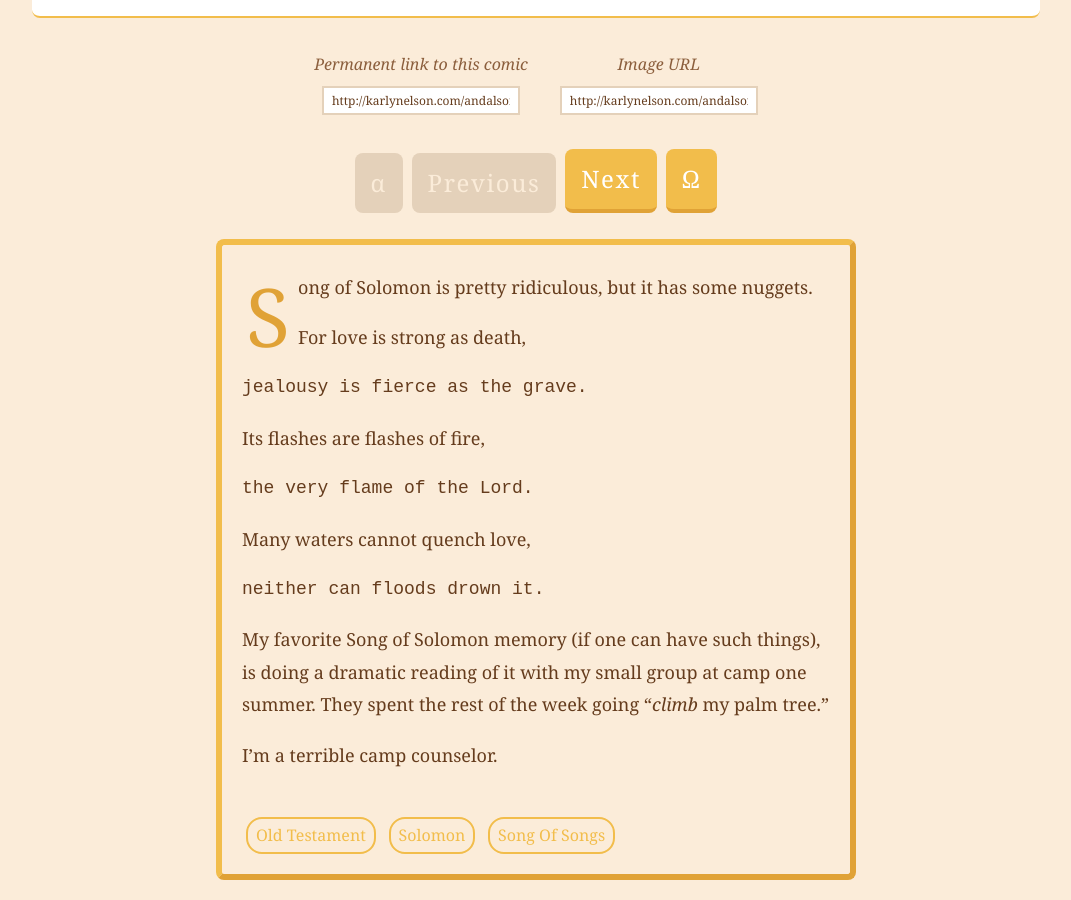
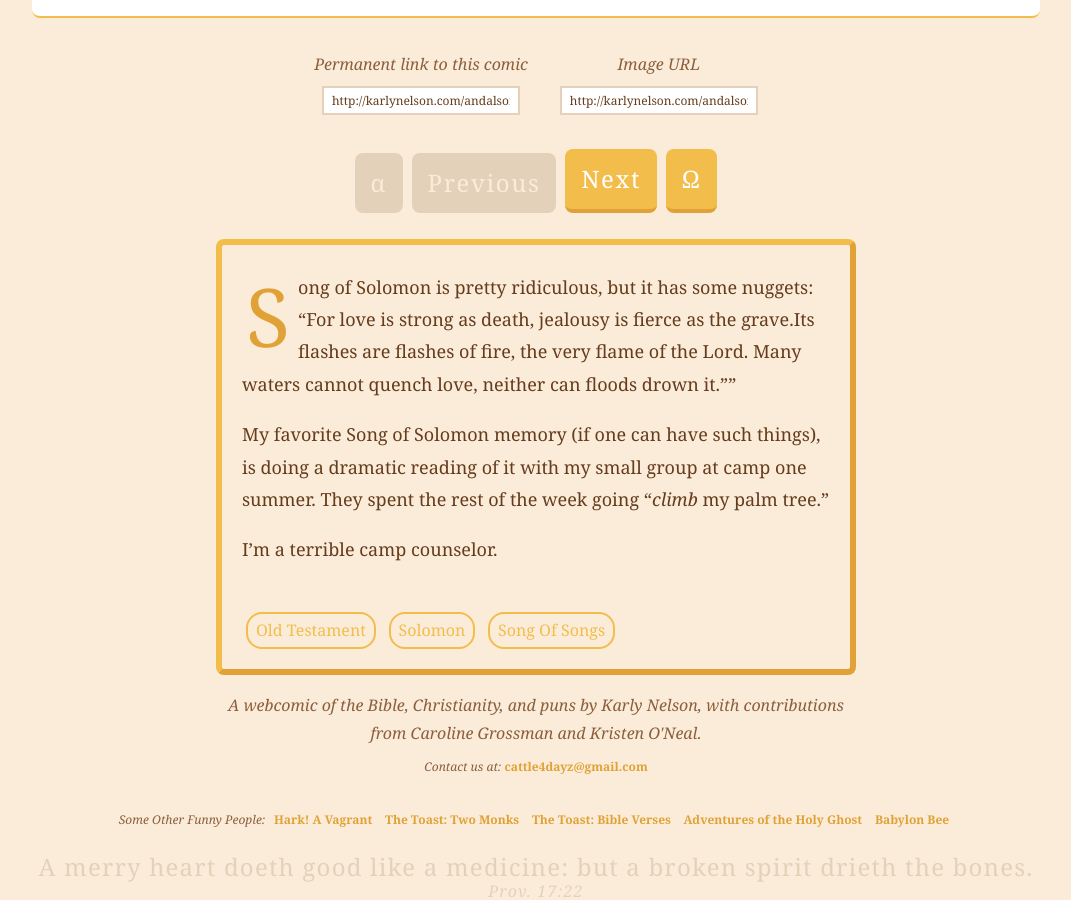
Before and after one commit to karlyanelson/andalsomuchcattle, a Jekyll site: the page built from _posts/2016-08-10-song-of-solomon.md, in a window 1280 px wide and 900 px high, scrolled down 2346 px. Shown: the whole window, without its empty margins (104-1175 px from the left). Built offline with Jekyll 4.4.1, drawn with Linux system fonts in a browser that asks for light colours; some web fonts are replaced; comment, search, counter and statistics services are not loaded.

Commit message:
descriptions

```diff
--- a/_posts/2016-08-10-song-of-solomon.md
+++ b/_posts/2016-08-10-song-of-solomon.md
@@ -25,21 +25,11 @@ images:
     frame_type: "frame-1-1"
 ---
 
-Song of Solomon is pretty ridiculous, but it has some nuggets.
-
-
-
-For love is strong as death,
-
-    jealousy is fierce as the grave.
-
-Its flashes are flashes of fire,
-
+Song of Solomon is pretty ridiculous, but it has some nuggets: "For love is strong as death,
+    jealousy is fierce as the grave.Its flashes are flashes of fire,
     the very flame of the Lord.
-
 Many waters cannot quench love,
-
-    neither can floods drown it.
+    neither can floods drown it.""
 
 My favorite Song of Solomon memory (if one can have such things), is doing a dramatic reading of it with my small group at camp one summer. They spent the rest of the week going "*climb* my palm tree."
 
```
Also changed, not shown: _posts/2016-08-12-dirtbag-samson.md (+1 -5 lines).
